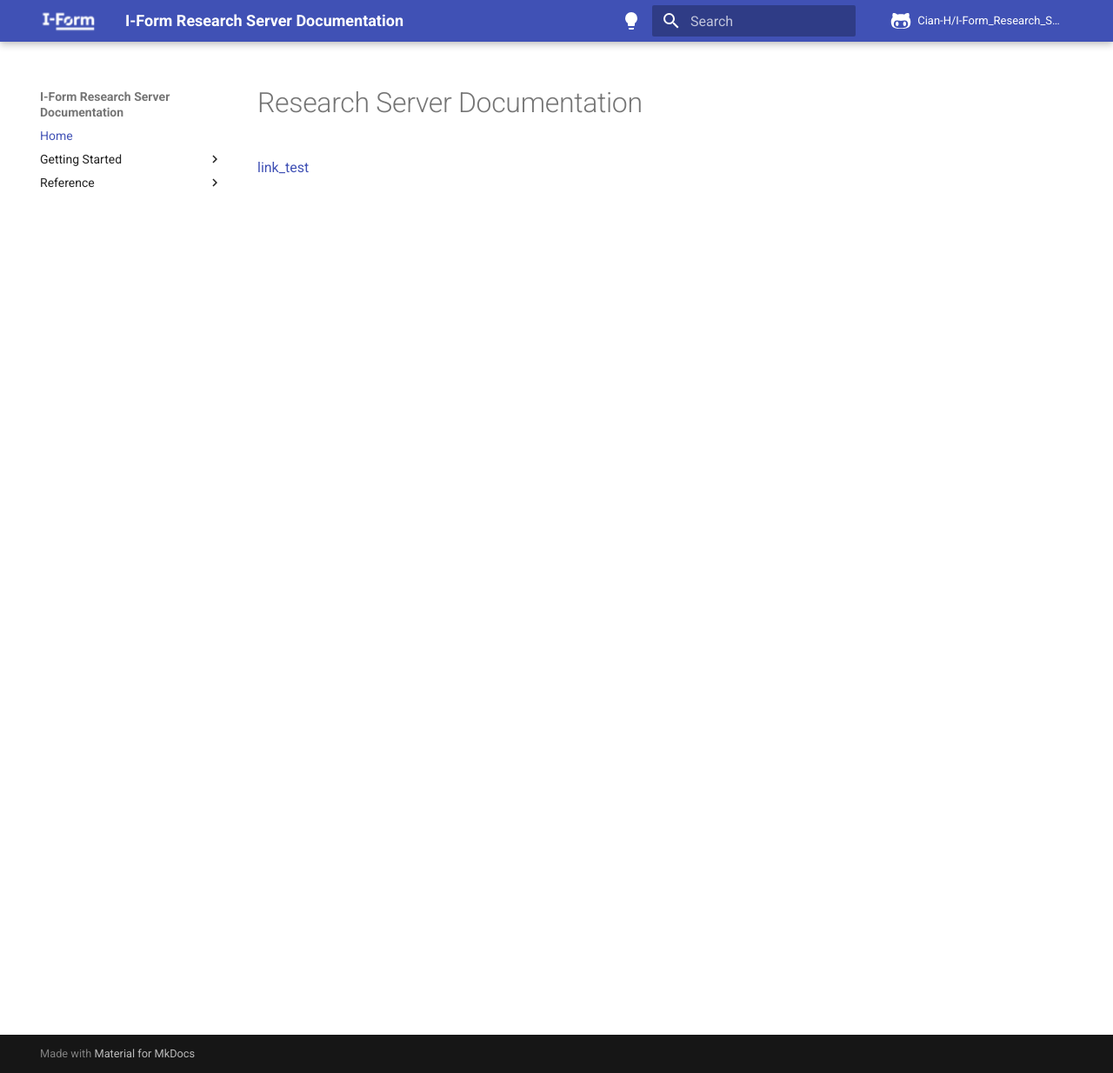
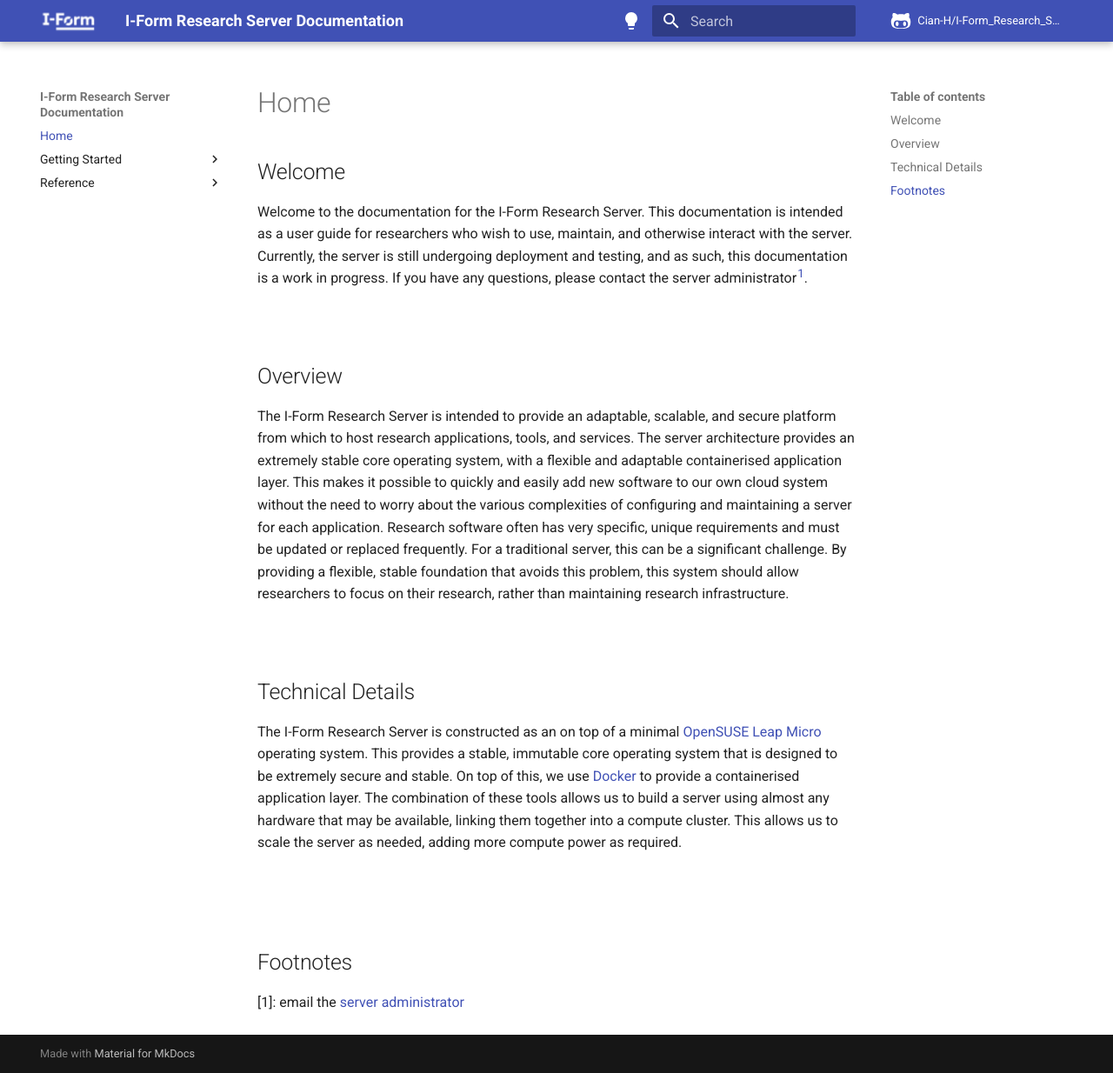
Before and after one commit to Cian-H/I-Form_Research_Server_Docs, an MkDocs documentation site: the page built from docs/index.md, in a window 1280 px wide and 1234 px high. Shown: the whole window at 87% size. Built offline with MkDocs 1.6.1 and Material for MkDocs 9.7.7, drawn with Linux system fonts in a browser that asks for light colours; comment, search, counter and statistics services are not loaded; the version menu is left out.

Commit message:
Added initial documentation

```diff
--- a/build.py
+++ b/build.py
@@ -1,6 +1,4 @@
 import subprocess
-
-import tomlkit as toml
 
 from scripts_config import readme_files  # type: ignore
 
--- a/docs/index.md
+++ b/docs/index.md
@@ -1,3 +1,17 @@
-# Research Server Documentation
+## Welcome
+Welcome to the documentation for the I-Form Research Server. This documentation is intended as a user guide for researchers who wish to use, maintain, and otherwise interact with the server. Currently, the server is still undergoing deployment and testing, and as such, this documentation is a work in progress. If you have any questions, please contact the server administrator<a href="#footnote-1"><sup>1</sup></a>.
 
-[link_test](https://i-form-node-deployer.netlify.app)
+<br>
+
+## Overview
+The I-Form Research Server is intended to provide an adaptable, scalable, and secure platform from which to host research applications, tools, and services. The server architecture provides an extremely stable core operating system, with a flexible and adaptable containerised application layer. This makes it possible to quickly and easily add new software to our own cloud system without the need to worry about the various complexities of configuring and maintaining a server for each application. Research software often has very specific, unique requirements and must be updated or replaced frequently. For a traditional server, this can be a significant challenge. By providing a flexible, stable foundation that avoids this problem, this system should allow researchers to focus on their research, rather than maintaining research infrastructure.
+
+<br>
+
+## Technical Details
+The I-Form Research Server is constructed as an  on top of a minimal [OpenSUSE Leap Micro](https://get.opensuse.org/leapmicro/5.5/) operating system. This provides a stable, immutable core operating system that is designed to be extremely secure and stable. On top of this, we use [Docker](https://www.docker.com) to provide a containerised application layer. The combination of these tools allows us to build a server using almost any hardware that may be available, linking them together into a compute cluster. This allows us to scale the server as needed, adding more compute power as required.
+
+<br><br>
+
+## Footnotes
+<p id="footnote-1">[1]: email the <a href="mailto:cian.hughes@dcu.ie">server administrator</a></p>
--- a/mkdocs.yaml
+++ b/mkdocs.yaml
@@ -24,11 +24,15 @@ theme:
       toggle:
         icon: material/lightbulb-outline
         name: Switch to light mode
+  features:
+    - content.code.copy
 
 nav:
   - Home: index.md
   - Getting Started:
-    - Usage: usage.md
+    - Accessing the server: getting_started/accessing_the_server.md
+    - Usage: getting_started/usage.md
+    - Deploying new nodes: getting_started/deploying_new_nodes.md
   - Reference:
     # - FAQ: faq.md
     # - Troubleshooting: troubleshooting.md
@@ -39,6 +43,15 @@ extra:
   version:
     provider: mike
 
+markdown_extensions:
+  - pymdownx.highlight:
+      anchor_linenums: true
+      line_spans: __span
+      pygments_lang_class: true
+  - pymdownx.inlinehilite
+  - pymdownx.snippets
+  - pymdownx.superfences
+
 plugins:
   #TODO: Add plugins, they seem to be broken at the moment
   # - material/optimize
@@ -46,5 +59,6 @@ plugins:
   # - material/projects
   # - material/typeset
   - search
-  # - git-revision-date-localized:
-  #     enable_creation_date: true
+  - git-revision-date-localized:
+      enable_creation_date: true
+  - glightbox
--- a/pyproject.toml
+++ b/pyproject.toml
@@ -11,6 +11,8 @@ python = ">=3.8,<4.0"
 mkdocs = "^1.5.3"
 mkdocs-material = "^9.4.8"
 tomlkit = "^0.12.2"
+mkdocs-git-revision-date-localized-plugin = "^1.2.1"
+mkdocs-glightbox = "^0.3.4"
 
 [tool.poetry.scripts]
 build = "build:main"
```
Also changed, not shown: docs/getting_started/accessing_the_server.md (added, +2 -0 lines), docs/getting_started/deploying_new_nodes.md (added, +48 -0 lines), docs/getting_started/usage.md (added, +18 -0 lines), docs/usage.md (deleted, +0 -1 lines), docs/getting_started/cockpit.png (added), docs/getting_started/node_deployer_cli.png (added), docs/getting_started/node_deployer_gui.png (added), docs/getting_started/podman.png (added), docs/getting_started/terminal.png (added).
